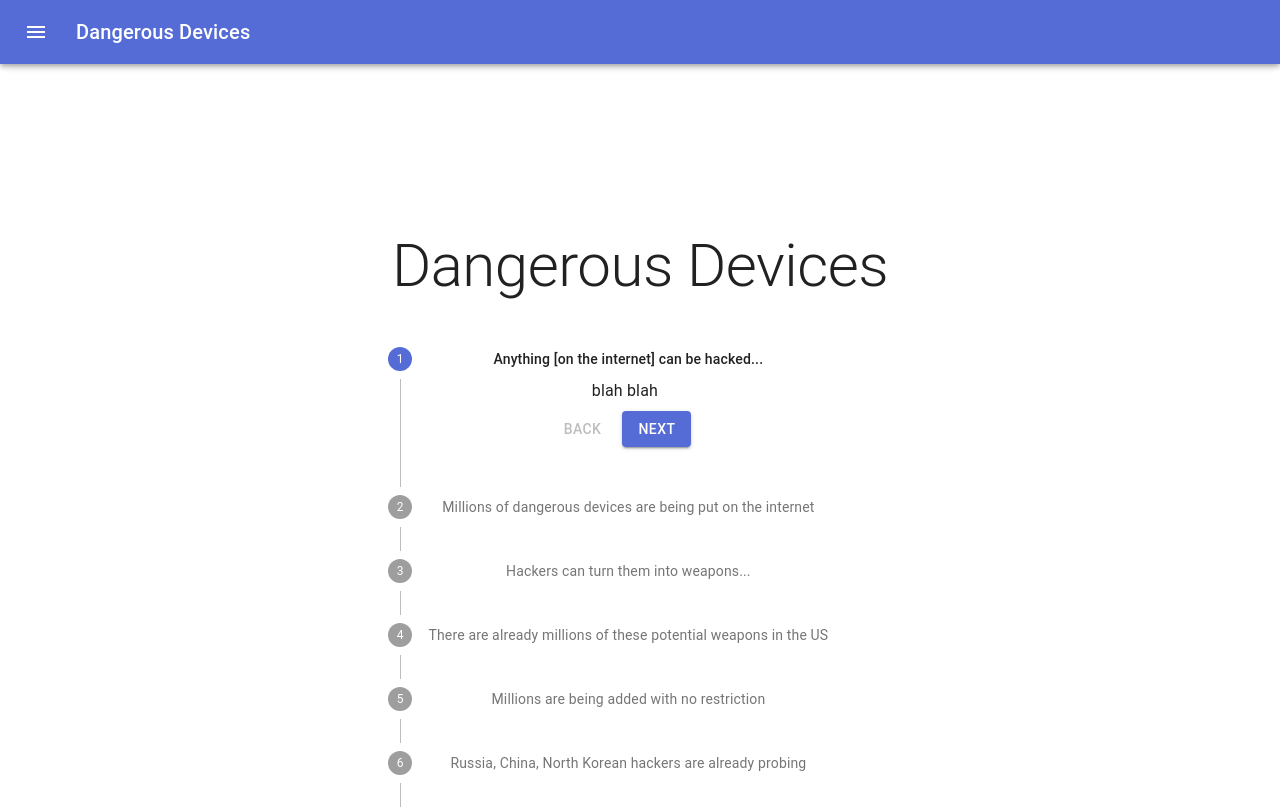
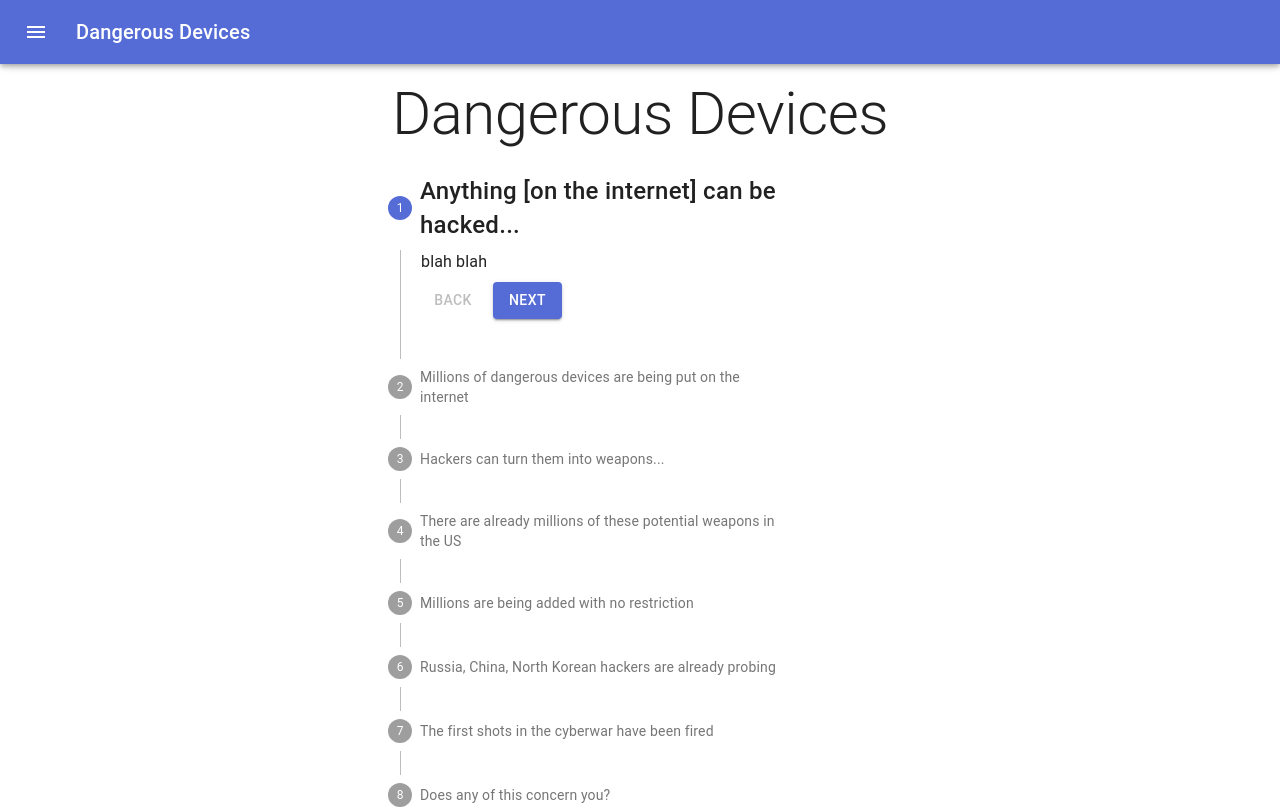
Before and after one commit to eldrgeek/eldr-dangerous, a React (Create React App) app: page / in a window 1280 px wide. Shown: the top 809 px of the page. Built offline with nearby package versions, Linux system fonts and the light colour scheme.

Commit message:
Style modifications

```diff
--- a/src/Components/Header.js
+++ b/src/Components/Header.js
@@ -57,12 +57,12 @@ const useStyles = makeStyles(theme => ({
     display: "flex",
     alignItems: "center",
     padding: "0 8px",
-    ...theme.mixins.toolbar,
+    // ...theme.mixins.toolbar,
     justifyContent: "flex-end"
   },
   content: {
     flexGrow: 1,
-    padding: theme.spacing(3),
+    padding: theme.spacing(0),
     transition: theme.transitions.create("margin", {
       easing: theme.transitions.easing.sharp,
       duration: theme.transitions.duration.leavingScreen
--- a/src/Components/HeroContent.js
+++ b/src/Components/HeroContent.js
@@ -18,7 +18,7 @@ const useStyles = makeStyles(theme => ({
   },
   heroContent: {
     backgroundColor: theme.palette.background.paper,
-    padding: theme.spacing(8, 0, 6)
+    padding: theme.spacing(0, 0, 6)
   },
   heroButtons: {
     marginTop: theme.spacing(4)
@@ -59,7 +59,7 @@ const HeroContent = () => {
             variant="h2"
             align="center"
             color="textPrimary"
-            gutterBottom
+            // gutterBottom
           >
             Dangerous Devices
           </Typography>
--- a/src/Components/Stepper.js
+++ b/src/Components/Stepper.js
@@ -10,7 +10,12 @@ import Typography from "@material-ui/core/Typography";
 import Steps from "../Data/Hacksteps";
 const useStyles = makeStyles(theme => ({
   root: {
-    width: "90%"
+    width: "90%",
+    // fontSize: "10em",
+    textAlign: "left"
+  },
+  label: {
+    fontSize: "1em"
   },
   button: {
     marginTop: theme.spacing(1),
@@ -46,9 +51,17 @@ export default function VerticalLinearStepper() {
       <Stepper activeStep={activeStep} orientation="vertical">
         {steps.map((step, index) => (
           <Step key={step.title}>
-            <StepLabel>{step.title}</StepLabel>
+            <StepLabel
+              classes={{
+                root: classes.root, // class name, e.g. `classes-nesting-root-x`
+                active: classes.label // class name, e.g. `classes-nesting-label-x`
+              }}
+              alignItems="left"
+            >
+              {step.title}
+            </StepLabel>
             <StepContent>
-              <Typography>{step.text}</Typography>
+              <Typography align="left">{step.text}</Typography>
               <div className={classes.actionsContainer}>
                 <div>
                   <Button
```
